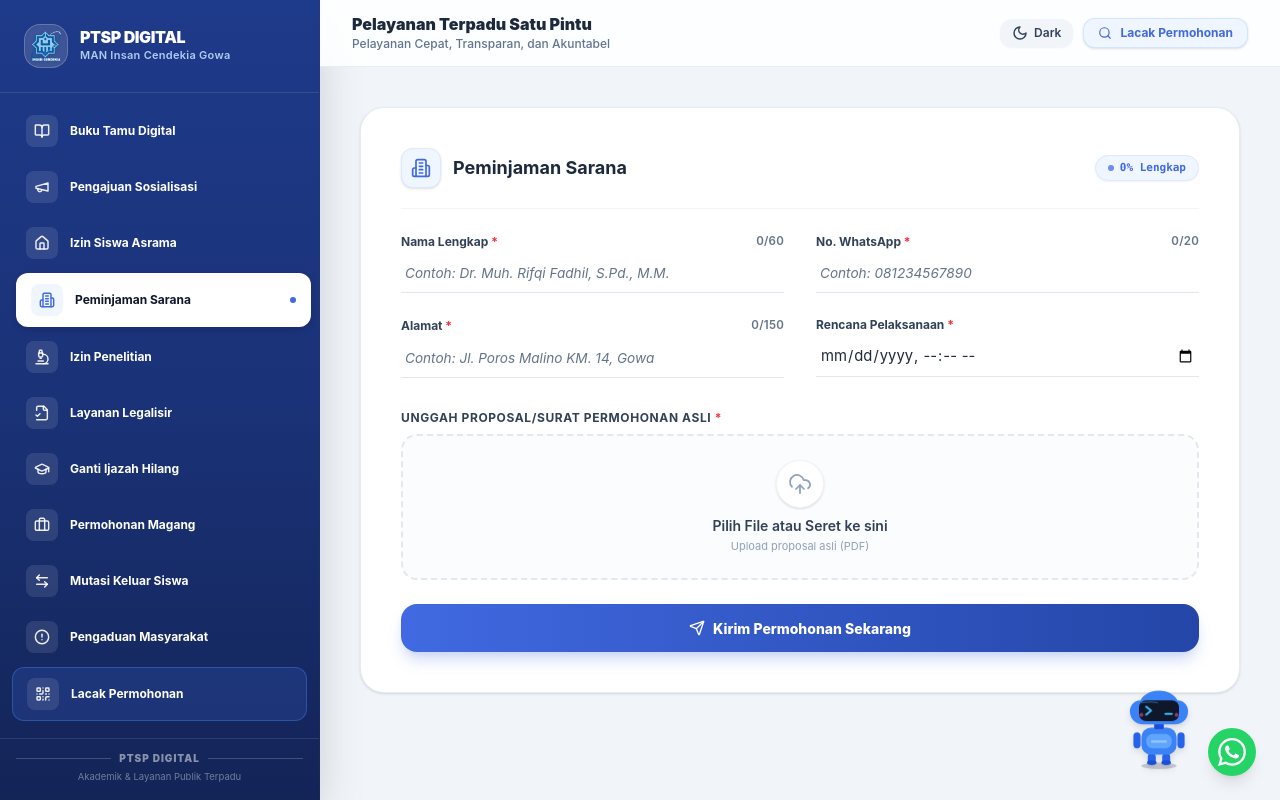
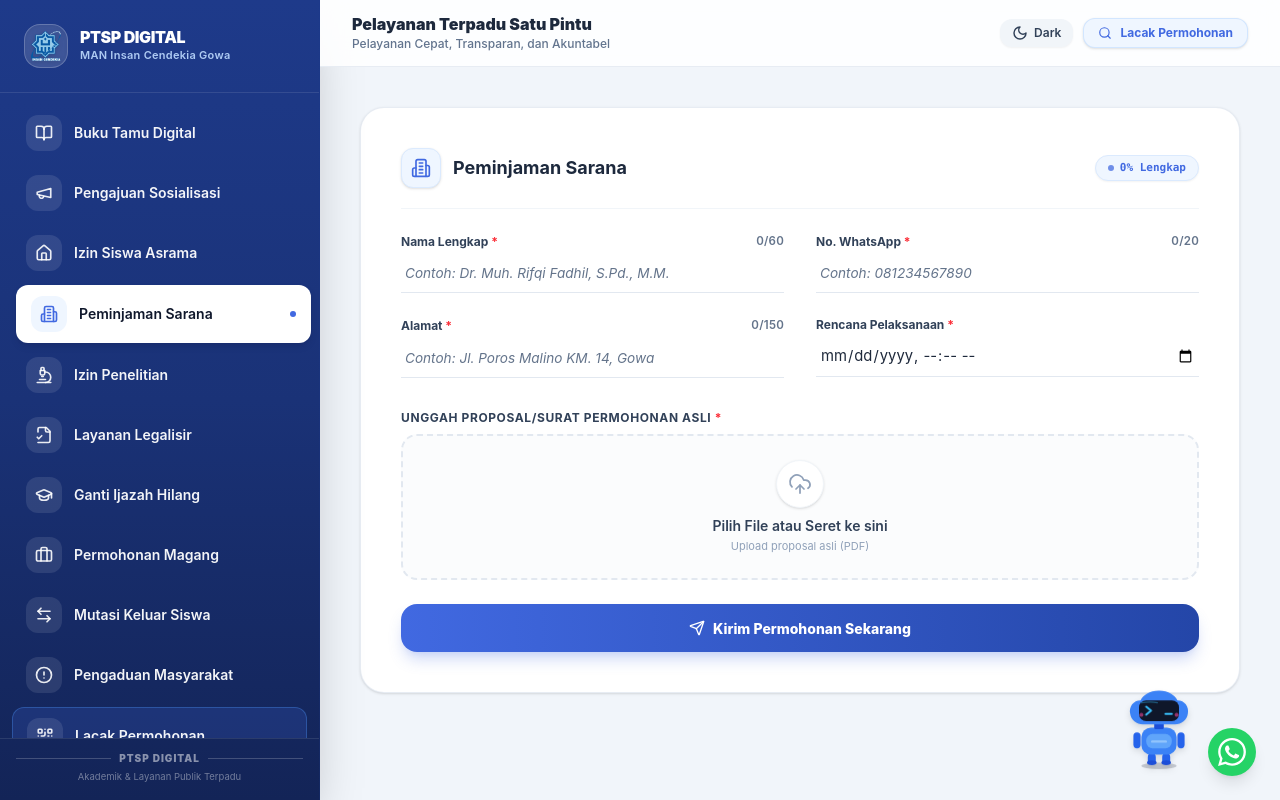
Before and after one commit to imbank8993/ptsp, a Next.js app in the folder frontend/: page / in a window 1280 px wide. Built offline with nearby package versions, Linux system fonts and the light colour scheme; no server answers.

Commit message:
style: perbesar ukuran font dan icon menu layanan di sidebar

```diff
--- a/frontend/src/components/Sidebar.tsx
+++ b/frontend/src/components/Sidebar.tsx
@@ -145,17 +145,17 @@
             >
               <div className="flex items-center gap-3 min-w-0">
                 <div
-                  className={`w-8 h-8 rounded-lg flex items-center justify-center shrink-0 transition-transform group-hover:scale-105 ${
+                  className={`w-9 h-9 rounded-xl flex items-center justify-center shrink-0 transition-transform group-hover:scale-105 ${
                     isActive
                       ? 'bg-blue-50 dark:bg-blue-950/70 text-[#4169e1] dark:text-[#5c84f5]'
                       : 'bg-white/10 text-white/90'
                   }`}
                 >
-                  <Icon className="w-4 h-4 stroke-[2.2]" />
+                  <Icon className="w-[18px] h-[18px] stroke-[2.2]" />
                 </div>
                 <span
-                  className={`text-xs font-bold truncate ${
-                    isActive ? 'text-slate-900 dark:text-white' : 'text-white'
+                  className={`text-sm font-semibold truncate ${
+                    isActive ? 'text-slate-900 dark:text-white font-bold' : 'text-white/95'
                   }`}
                 >
                   {item.title}
```
